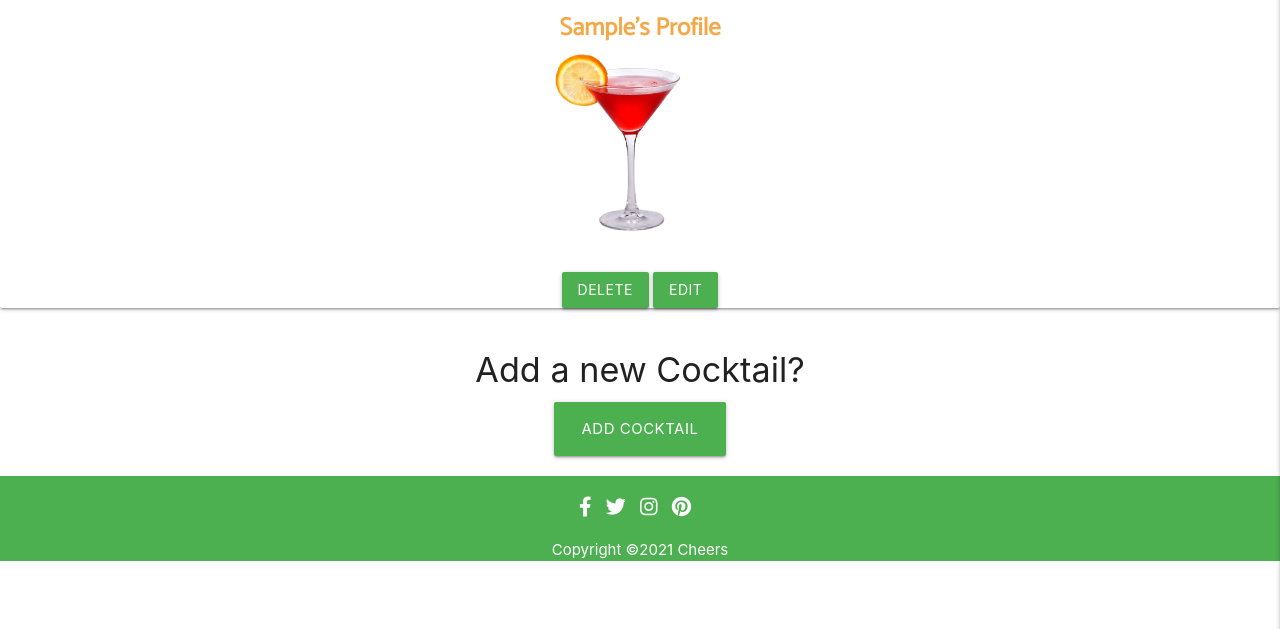
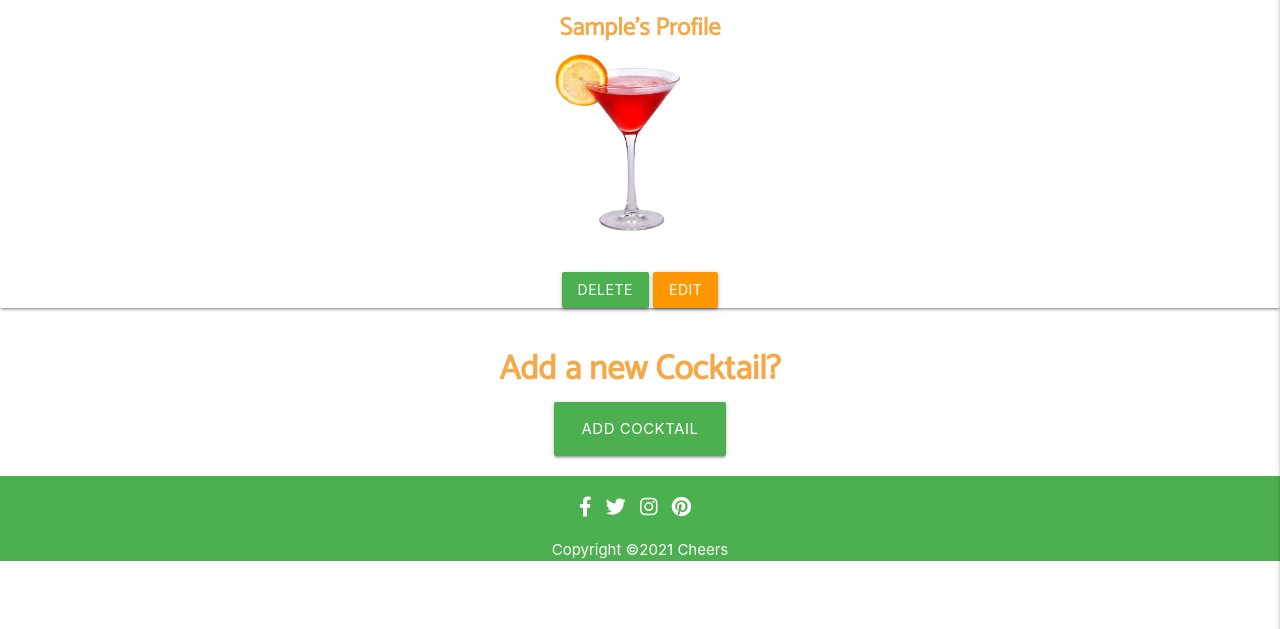
Before and after one commit to asplesa/cheers-ms3, a Flask app: page /profile/admin in a window 1280 px wide. Shown: the part 160-789 px from the top of the page. Run offline with Flask 2, Linux system fonts and the light colour scheme; the visitor is signed in with stand-in values (Sample User, id 1); a database or web service that is not in the repository returns one stand-in record (values such as "Sample title"); some libraries are stand-ins or nearby versions.

Commit message:
Update button styling on edit/delete profile

```diff
--- a/static/css/style.css
+++ b/static/css/style.css
@@ -36,7 +36,7 @@ h3 {
 }
 
 
-h5 {
+h4, h5 {
     font-family: 'Catamaran', sans-serif;
     color: #f5a848;
     font-weight: bold;
--- a/templates/add_cocktail.html
+++ b/templates/add_cocktail.html
@@ -119,7 +119,7 @@
                   <div class="col s12">
                       <button class="btn waves-effect waves-light present-buttn" type="submit" name="action">Add
                           Cocktail</button>
-                      <a href="{{ url_for('get_cocktails') }}" class="back  btn btn-cancel orange darken-1">Back to Cocktails</a>
+                      <a href="{{ url_for('get_cocktails') }}" class="back  btn btn-cancel orange">Back to Cocktails</a>
                   </div>
               </div>
           </div>
--- a/templates/base.html
+++ b/templates/base.html
@@ -24,7 +24,8 @@
               <nav class="green">
                   <div class="nav-wrapper">
                       <a href="{{ url_for('index') }}" class="brand-logo">Cheers!</a>
-                  <a href="#" data-target="mobile-demo" class="sidenav-trigger right"><i class="fas fa-bars"></i></a>
+                      <a href="#" data-target="mobile-demo" class="sidenav-trigger right"><i
+                              class="fas fa-bars"></i></a>
                       <ul class="right hide-on-med-and-down">
                           <li><a href="{{ url_for('index') }}">Home</a></li>
                           <li><a href="{{ url_for('get_cocktails') }}">All Cocktails</a></li>
--- a/templates/edit_profile.html
+++ b/templates/edit_profile.html
@@ -42,7 +42,7 @@
                         Save Changes
                     </button>
                     <a href="{{ url_for('profile', username=user.username|lower) }}"
-                        class="back btn green btn-cancel">Cancel</a>
+                        class="back btn orange btn-cancel">Cancel</a>
                 </div>
             </div>
         </div>
--- a/templates/profile.html
+++ b/templates/profile.html
@@ -30,10 +30,10 @@
                 <div class="modal-footer">
                     <a href="{{ url_for('delete_profile', username=user.username) }}" class="btn-small modal-close del">
                         Delete</a>
-                    <a class="btn-small modal-close back">Go Back</a>
+                    <a class="btn-small orange modal-close back">Go Back</a>
                 </div>
             </div>
-            <a href="{{ url_for('edit_profile', username=user.username) }}" class="btn green edit-btn">Edit</a>
+            <a href="{{ url_for('edit_profile', username=user.username) }}" class="btn orange edit-btn">Edit</a>
         </div>
     </div>
 </div>
--- a/templates/register.html
+++ b/templates/register.html
@@ -41,13 +41,14 @@
 
             <!-- register -->
             <div class="row">
-                <button type="submit" class="col s12 btn-large green">
+                <button onsubmit="return sendMail(this);" type="submit" class="col s12 btn-large green">
                     Register <i class="fas fa-sign-in-alt"></i>
                 </button>
             </div>
         </div>
     </form>
 </div>
+
 
 <div class="row">
     <div class="col s12">
```
Also changed, not shown: static/js/script.js (line endings or trailing spaces). Lines whose indentation alone changed are shown as unchanged.
